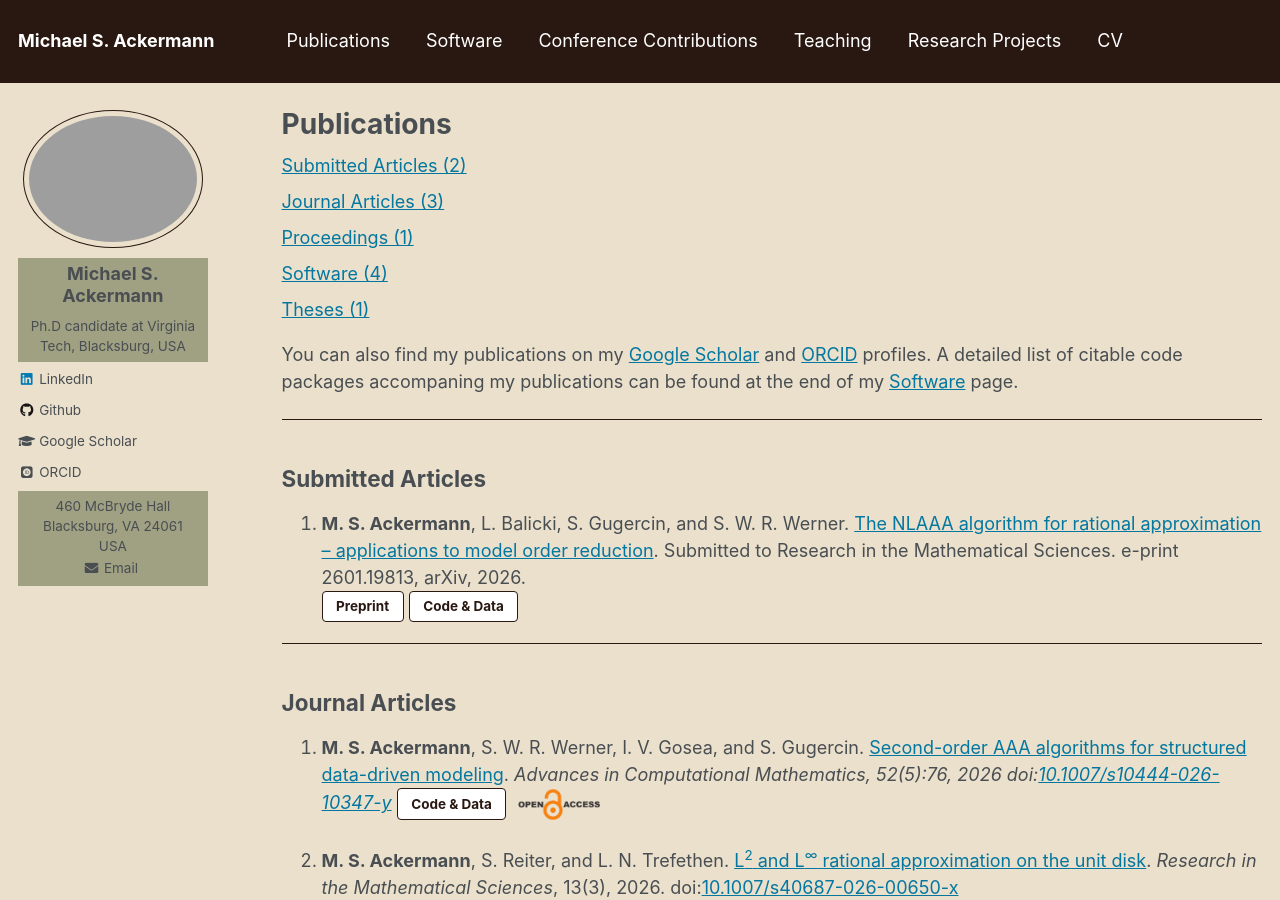
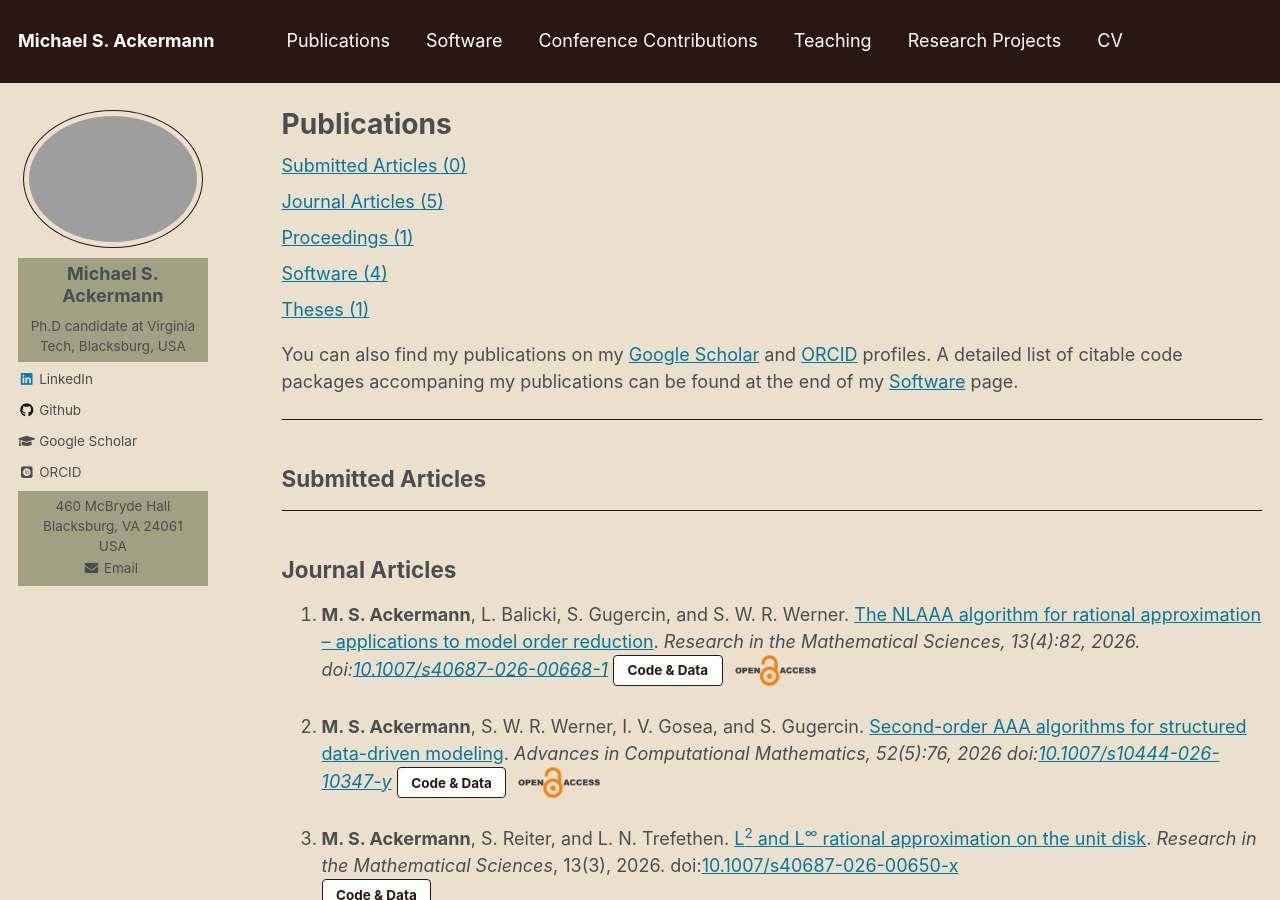
Before and after one commit to Mike-Ackermann/MSAckermann, a Jekyll site: the page built from _pages/publications.md, in a window 1280 px wide and 900 px high. Built offline with Jekyll 4.4.1, drawn with Linux system fonts in a browser that asks for light colours; nearby versions of some CDN libraries; some web fonts are replaced.

Commit message:
update NLAAA pub

```diff
--- a/_pages/publications.md
+++ b/_pages/publications.md
@@ -12,10 +12,10 @@ author_profile: true
 {% endif %}
 
 <p style="margin-top:0.5em; margin-bottom:0.5em">
-  <a href="#submitted">Submitted Articles (2)</a>
+  <a href="#submitted">Submitted Articles (0)</a>
 </p>
 <p style="margin-top:0.5em; margin-bottom:0.5em">
-  <a href="#journal">Journal Articles (3)</a>
+  <a href="#journal">Journal Articles (5)</a>
 </p>
 <p style="margin-top:0.5em; margin-bottom:0.5em">
   <a href="#proceedings">Proceedings (1)</a>
@@ -46,21 +46,23 @@ found at the end of my
 
 ## <a name="submitted"></a>Submitted Articles ##
 
-1.  <strong>M. S. Ackermann</strong>, L. Balicki, S. Gugercin, and
-    S. W. R. Werner.
-    <a target="blank_"
-    href="https://arxiv.org/abs/2601.19813">The NLAAA algorithm for rational
-    approximation &ndash; applications to model order reduction</a>.
-    Submitted to Research in the Mathematical Sciences.
-    e-print 2601.19813, arXiv, 2026.<br />
-    <a target="blank_" href="https://arxiv.org/abs/2601.19813">
-    <button class="btn btn--inverse">Preprint</button></a>
-    <a target="blank_" href="https://doi.org/10.5281/zenodo.18317028">
-    <button class="btn btn--inverse">Code & Data</button></a>
 
 ---
 
 ## <a name="journal"></a>Journal Articles ##
+
+1.  <strong>M. S. Ackermann</strong>, L. Balicki, S. Gugercin, and
+    S. W. R. Werner.
+    <a target="blank_"
+    href="https://doi.org/10.1007/s40687-026-00668-1">The NLAAA algorithm for rational
+    approximation &ndash; applications to model order reduction</a>.
+    <i>Research in the Mathematical Sciences<i>, 13(4):82, 2026.
+    doi:<a target="blank_" href="https://doi.org/10.1007/s40687-026-00668-1">10.1007/s40687-026-00668-1</a>
+    <a target="blank_" href="https://doi.org/10.5281/zenodo.18317028">
+    <button class="btn btn--inverse">Code & Data</button></a>
+    <a target="_blank" href="https://en.wikipedia.org/wiki/Open_access">
+    <img src="../images/open_access_symbol.png" alt="Open Access Published"
+    class="openaccess"></a>
 
 1.  <strong>M. S. Ackermann</strong>, S. W. R. Werner, I. V. Gosea, and
     S. Gugercin.
```
Also changed, not shown: 1 other file.
